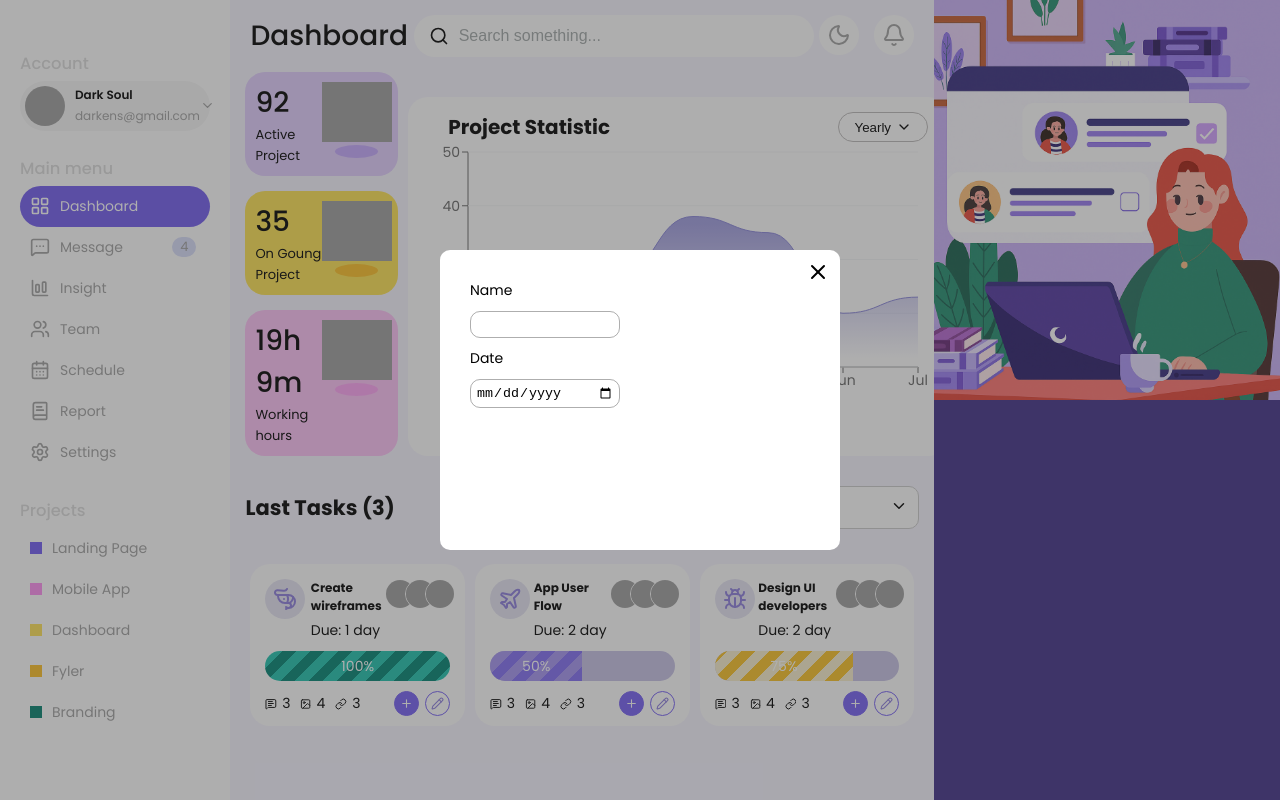
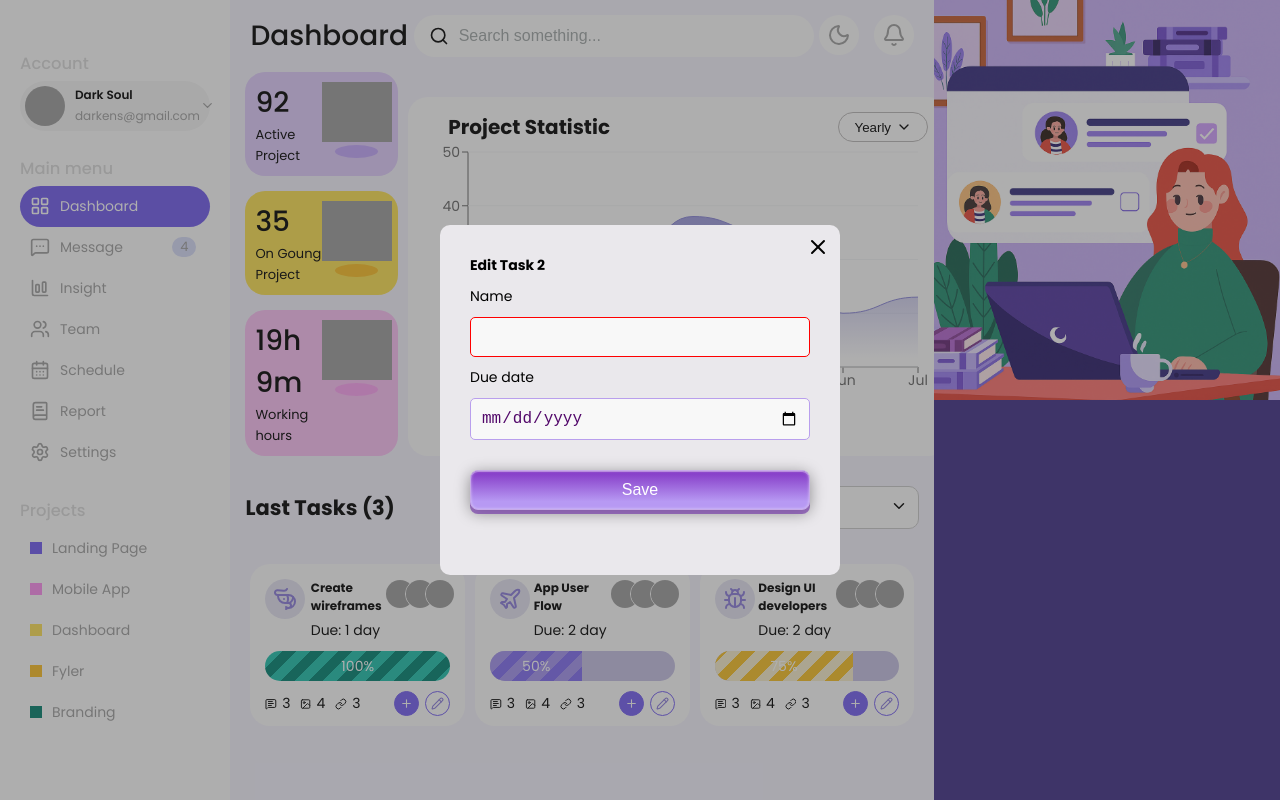
Before and after one commit to LiliaKhazieva/task-hub, a Next.js app: page / in a window 1280 px wide. Both pictures are taken after a click on the element 437 px from the left and 703 px from the top of the page. Built offline with nearby package versions, Linux system fonts and the light colour scheme; grey boxes are pictures that could not be loaded.

Commit message:
add form and validate field

```diff
--- a/src/components/modal/Modal.module.scss
+++ b/src/components/modal/Modal.module.scss
@@ -14,12 +14,15 @@
     position: relative;
     padding: 30px;
     width: 400px;
-    height: 300px;
-    background-color: #fff;
+    height: 350px;
+    background-color: #eae8ec;
     .closeBtn {
       position: absolute;
       top: 10px;
       right: 10px;
+    }
+    h4 {
+      margin-bottom: 10px;
     }
     .form {
       display: flex;
@@ -31,13 +34,31 @@
         flex-direction: column;
         gap: 10px;
         .input {
-          width: 150px;
-          background-color: transparent;
+          padding: 10px;
+          border-radius: 5px;
+          background-color: #f8f8f8;
+          font-size: 16px;
+          color: #52086a;
+          transition: border-color 0.3s ease;
+          border: rgb(185, 159, 237) 1px solid;
           outline: none;
-          border: #3c3c3c69 1px solid;
-          border-radius: 10px;
-          padding: 5px;
         }
+      }
+      button {
+        margin-top: 20px;
+        margin-bottom: 10px;
+        color: #fff;
+        font-size: 16px;
+        padding: 10px;
+        outline: none;
+        border-radius: 8px;
+        background: rgb(161, 128, 228)
+          linear-gradient(rgb(131, 55, 197), rgb(183, 153, 243) 80%);
+        box-shadow: 0 4px rgba(120, 63, 170, 0.692),
+          0 3px 15px rgba(0, 0, 0, 0.4), inset 0 1px rgba(255, 255, 255, 0.3),
+          inset 0 0 3px rgba(255, 255, 255, 0.5);
+        transition: 0.2s;
+        border: 1px solid rgb(199, 170, 231);
       }
     }
   }
--- a/src/components/modal/Modal.tsx
+++ b/src/components/modal/Modal.tsx
@@ -1,27 +1,70 @@
 import { X } from "lucide-react";
 import s from "./Modal.module.scss";
 import { createPortal } from "react-dom";
+import { ITask } from "@/types/task.types";
+import { useState } from "react";
+import { error } from "console";
+import { TASKS } from "../tasks/tasks.data";
+
+const data = {
+  name: "Create card",
+  date: "123",
+};
 
 export function Modal({
   onClose,
   isOpen,
+  task,
 }: {
   onClose: () => void;
   isOpen: boolean;
+  task: ITask;
 }) {
+  const [formData, setFormData] = useState("");
+  const [error, setError] = useState("");
+
+  const handleInputChange = (e) => {
+    setFormData(e.target.value);
+    if (formData.trim() === "") {
+      setError("");
+    } else {
+      setError("Field is empty");
+    }
+  };
+
+  const handleSubmit = (e) => {
+    e.preventDefault();
+  };
+
   return createPortal(
     <div className={s.wrapper}>
       <div className={s.modal} onClick={(e) => e.stopPropagation()}>
         <X onClick={onClose} className={s.closeBtn} />
-        <form action="" className={s.form}>
+        <h4>Edit Task {task.id}</h4>
+        <form onSubmit={handleSubmit} className={s.form}>
           <label className={s.label}>
             Name
-            <input className={s.input} type="text" name="title" />
+            <input
+              className={s.input}
+              style={{ borderColor: "red" }}
+              type="text"
+              name="title"
+              value={formData}
+              onChange={handleInputChange}
+            />
           </label>
+          {error && <p style={{ color: "red", fontSize: "12px" }}>{error}</p>}
           <label className={s.label}>
-            Date
-            <input className={s.input} type="date" name="date" />
+            Due date
+            <input
+              className={s.input}
+              type="date"
+              name="date"
+              value={formData.date}
+              onChange={handleInputChange}
+            />
           </label>
+          <button type="submit">Save</button>
         </form>
       </div>
     </div>,
--- a/src/components/tasks/task/Task.tsx
+++ b/src/components/tasks/task/Task.tsx
@@ -67,7 +67,11 @@ export function Task({ task, theme }: { task: ITask; theme: string }) {
           <span className={styles.btn} onClick={() => setIsOpen(true)}>
             <Pencil size={13} color="#8C7DDD" />
             {isOpen && (
-              <Modal isOpen={isOpen} onClose={() => setIsOpen(false)} />
+              <Modal
+                task={task}
+                isOpen={isOpen}
+                onClose={() => setIsOpen(false)}
+              />
             )}
           </span>
         </div>
```
